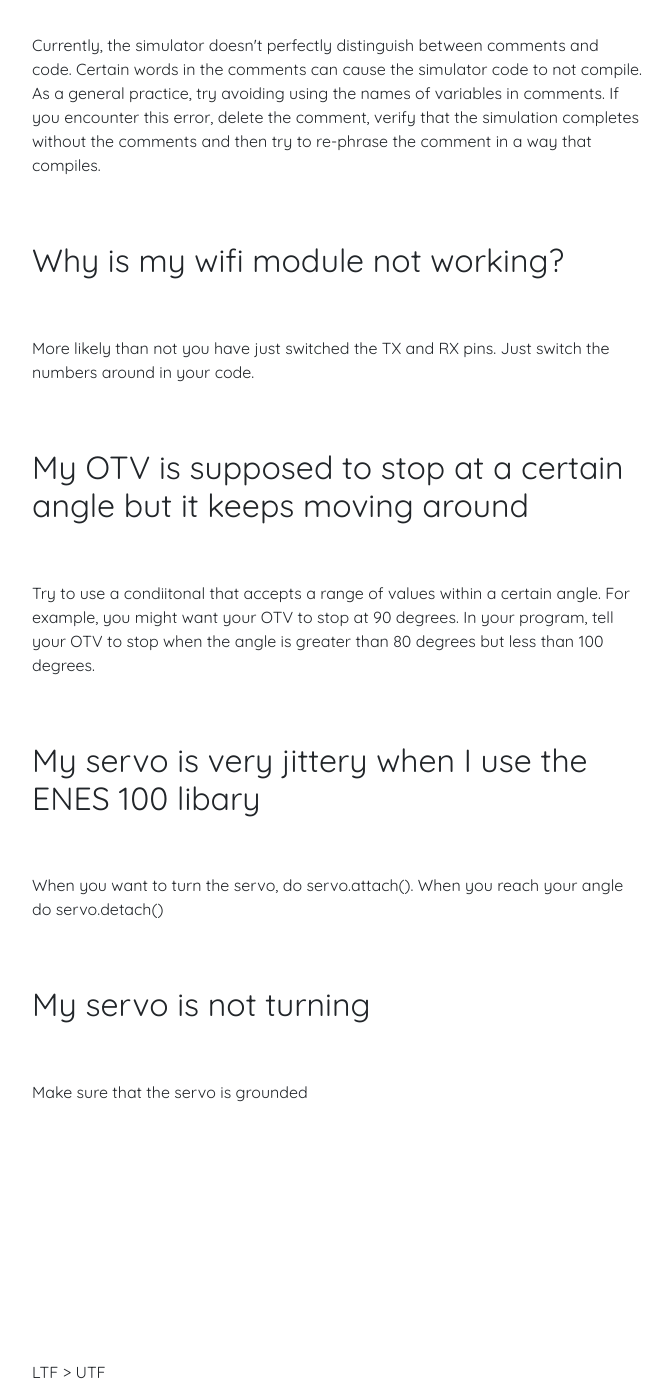
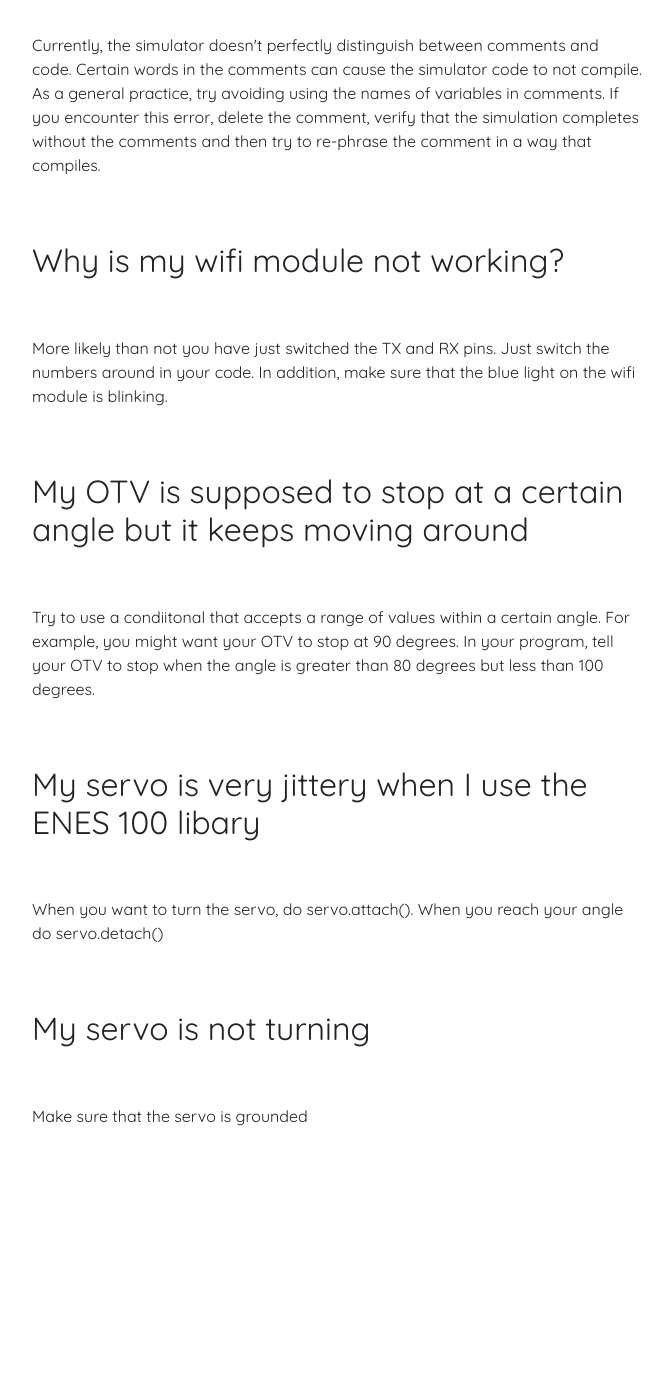
Before and after one commit to umdenes100/VisionSystemRemoteClient, a Jekyll site: the page built from pages/faq.html, in a window 1280 px wide and 1400 px high, scrolled down 739 px. Shown: the whole window, without its empty margins (303-973 px from the left). Built offline with Jekyll 4.4.1, drawn with Linux system fonts in a browser that asks for light colours; nearby versions of some CDN libraries; some web fonts are replaced; after the commit the page ends 1883 px from its top, so only the background shows below that.

Commit message:
Update faq.html

```diff
--- a/pages/faq.html
+++ b/pages/faq.html
@@ -27,7 +27,7 @@ permalink: /faq
             <br><br>
             <h2>Why is my wifi module not working?</h2>
             <br><br>
-            <p> More likely than not you have just switched the TX and RX pins. Just switch the numbers around in your code. </p>
+            <p> More likely than not you have just switched the TX and RX pins. Just switch the numbers around in your code. In addition, make sure that the blue light on the wifi module is blinking.</p>
              <br><br>
              <h2>My OTV is supposed to stop at a certain angle but it keeps moving around</h2>
              <br><br>
@@ -41,12 +41,6 @@ permalink: /faq
              <h2>My servo is not turning</h2>
              <br><br>
               <p> Make sure that the servo is grounded </p>
-			<br><br>
-			<br><br>
-			<br><br>
-			<br><br>
-			<br><br>
-		<p> LTF > UTF</p>
 		</div>
 	</div>
 </div>
```
